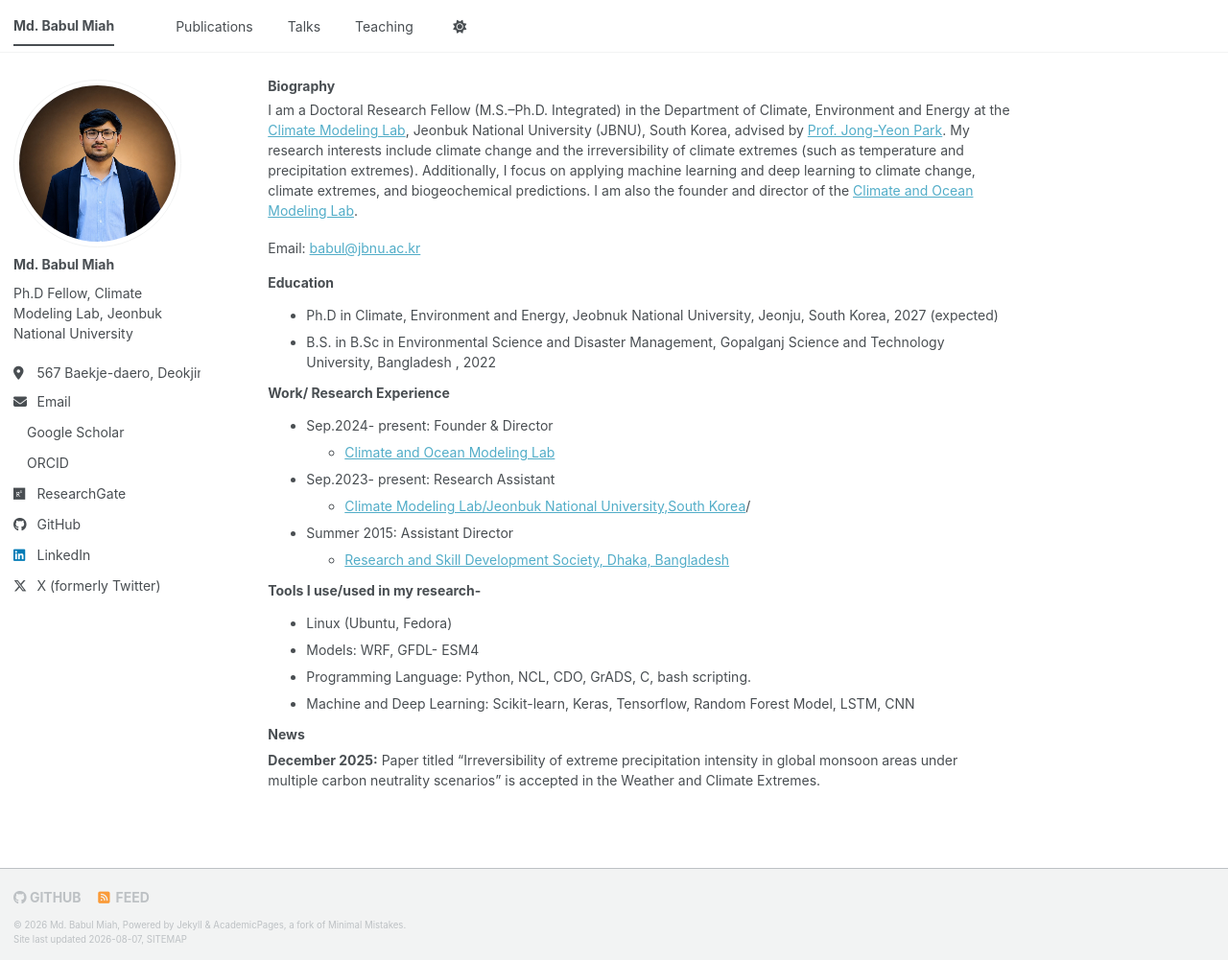
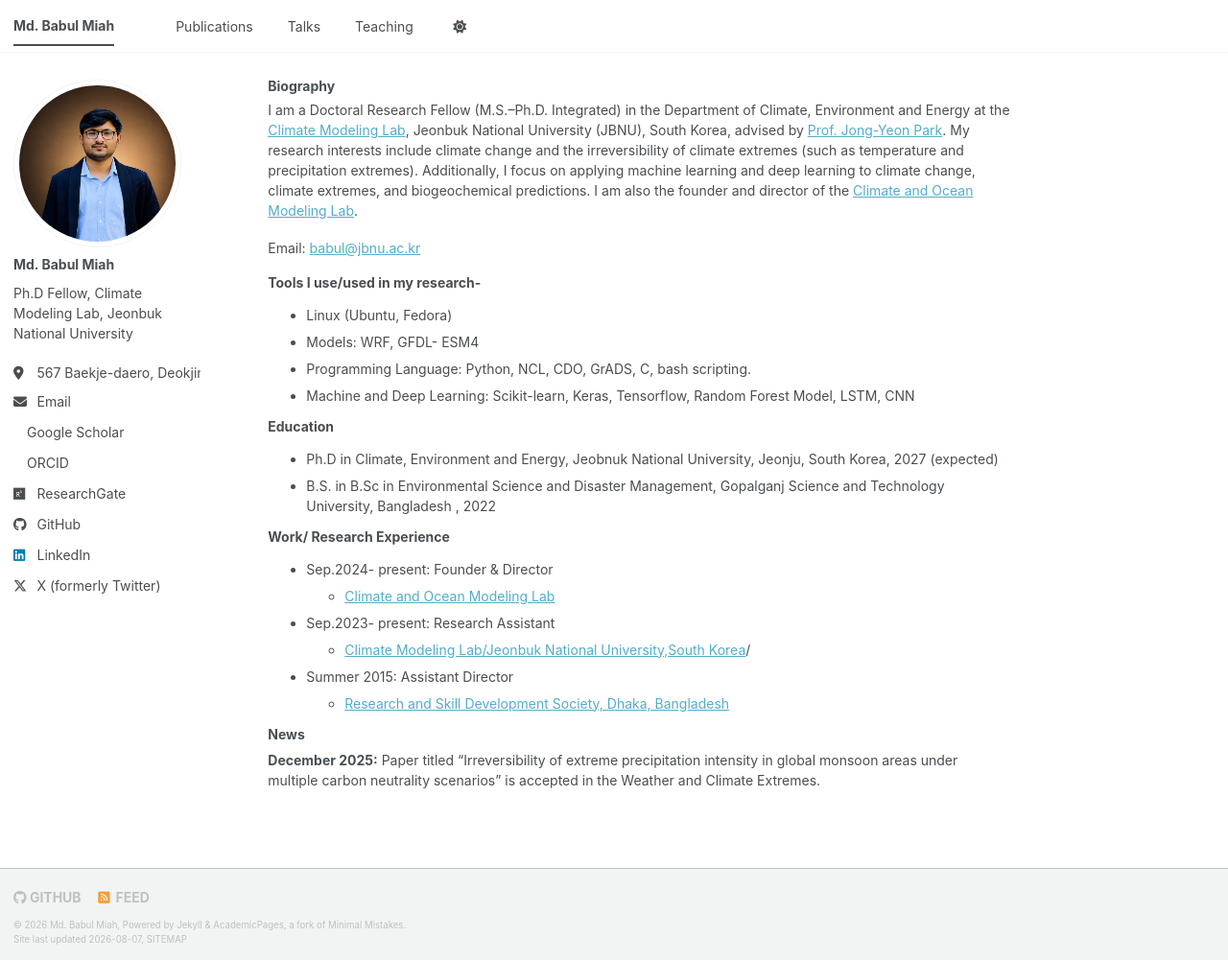
Before and after one commit to mbm-phd/mbm-phd.github.io, a Jekyll site: the page built from _pages/biography.md, in a window 1280 px wide and 1001 px high. Shown: the whole window at 96% size. Built offline with Jekyll 4.4.1, drawn with Linux system fonts in a browser that asks for light colours; a style sheet for code colours, icons or effects is not loaded; part of the change alters nothing that is shown.

```diff
--- a/_pages/biography.md
+++ b/_pages/biography.md
@@ -10,6 +10,13 @@ redirect_from:
 I am a Doctoral Research Fellow (M.S.–Ph.D. Integrated) in the Department of Climate, Environment and Energy at the [Climate Modeling Lab](https://cml.jbnu.ac.kr/cml/index..do), Jeonbuk National University (JBNU), South Korea, advised by [Prof. Jong-Yeon Park](https://cml.jbnu.ac.kr/cml/11843/subview.do). My research interests include climate change and the irreversibility of climate extremes (such as temperature and precipitation extremes). Additionally, I focus on applying machine learning and deep learning to climate change, climate extremes, and biogeochemical predictions. I am also the founder and director of the [Climate and Ocean Modeling Lab](https://coml-babul.org/director/).
 
 Email: [babul@jbnu.ac.kr](mailto:babul@jbnu.ac.kr)
+
+Tools I use/used in my research-
+======
+* Linux (Ubuntu, Fedora)
+* Models: WRF,  GFDL- ESM4
+* Programming Language: Python, NCL, CDO, GrADS, C, bash scripting.
+* Machine and Deep Learning: Scikit-learn,  Keras, Tensorflow, Random Forest Model, LSTM, CNN
 
 Education
 ======
@@ -27,13 +34,6 @@ Work/ Research Experience
 * Summer 2015: Assistant Director
   * [Research and Skill Development Society, Dhaka, Bangladesh](https://rsds-bd.org/assistant-director/)
 
-Tools I use/used in my research-
-======
-* Linux (Ubuntu, Fedora)
-* Models: WRF,  GFDL- ESM4
-* Programming Language: Python, NCL, CDO, GrADS, C, bash scripting.
-* Machine and Deep Learning: Scikit-learn,  Keras, Tensorflow, Random Forest Model, LSTM, CNN
-
 News
 ======
 **December 2025:** Paper titled "Irreversibility of extreme precipitation intensity in global monsoon areas under multiple carbon neutrality scenarios" is accepted in the Weather and Climate Extremes.
```
